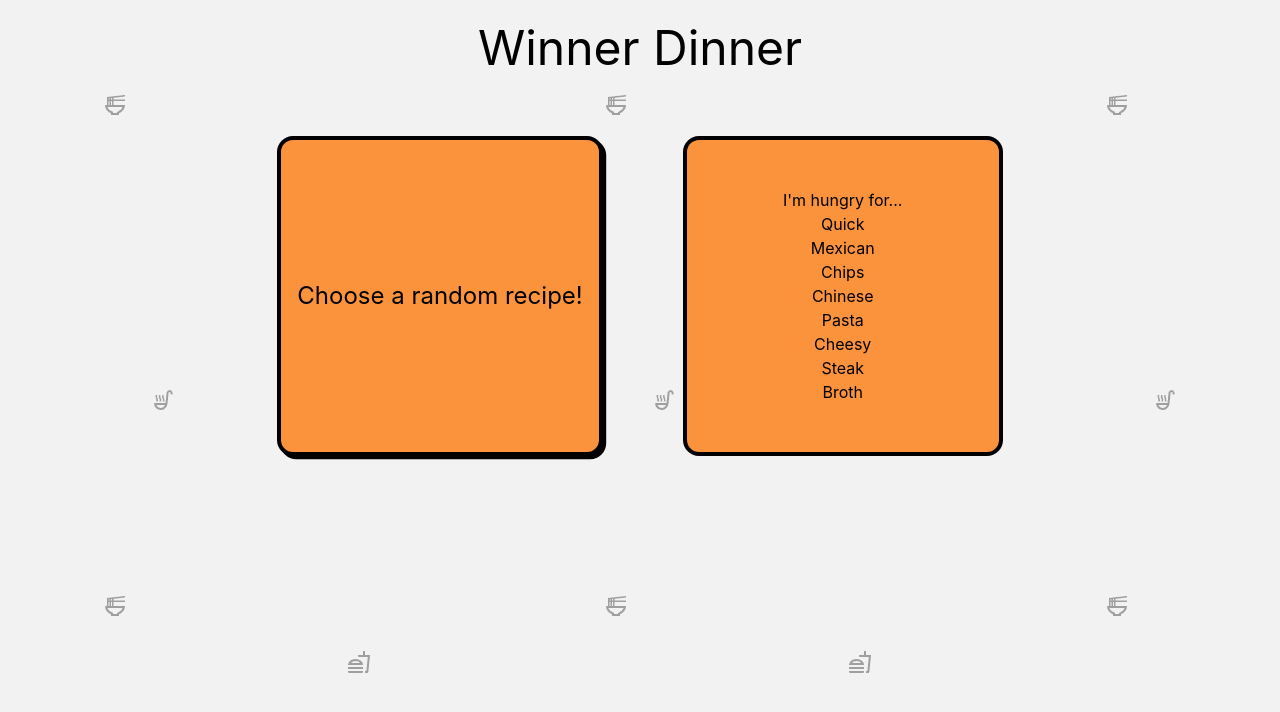
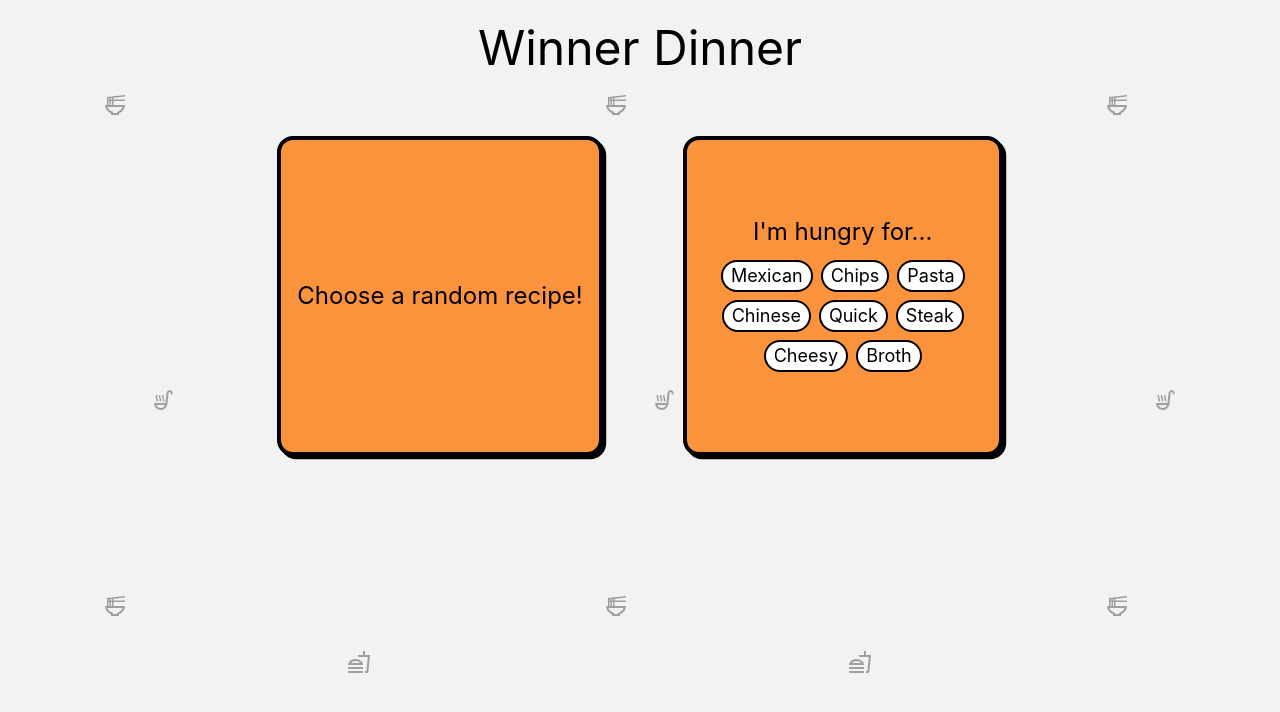
Before and after one commit to adamhale-exe/Winner-Dinner, a React (Create React App) app in the folder winner-dinner-app/: page / in a window 1280 px wide. Shown: the top 712 px of the page. Built offline with nearby package versions, Linux system fonts and the light colour scheme.

Commit message:
favicon and title fixed

```diff
--- a/winner-dinner-app/public/index.html
+++ b/winner-dinner-app/public/index.html
@@ -2,7 +2,7 @@
 <html lang="en">
   <head>
     <meta charset="utf-8" />
-    <link rel="icon" href="%PUBLIC_URL%/favicon.ico" />
+    <link rel="icon" href="%PUBLIC_URL%/logo33.png" />
     <meta name="viewport" content="width=device-width, initial-scale=1" />
     <meta name="theme-color" content="#000000" />
     <meta
@@ -24,7 +24,7 @@
       work correctly both with client-side routing and a non-root public URL.
       Learn how to configure a non-root public URL by running `npm run build`.
     -->
-    <title>React App</title>
+    <title>Winner Dinner</title>
   </head>
   <body>
     <noscript>You need to enable JavaScript to run this app.</noscript>
--- a/winner-dinner-app/src/components/RecipeChooseForm.jsx
+++ b/winner-dinner-app/src/components/RecipeChooseForm.jsx
@@ -1,24 +1,24 @@
 import TagButton from "./TagButton";
 
 const tagArr = [
-  "Quick",
   "Mexican",
   "Chips",
+  "Pasta",
   "Chinese",
-  "Pasta",
+  "Quick",
+  "Steak",
   "Cheesy",
-  "Steak",
   "Broth",
 ];
 
 export default function RecipeChooseForm() {
   return (
     <>
-      <div className="flex flex-col text-center justify-center rounded-2xl bg-orange-400 border-black border-4 mx-10 w-80 h-80">
-        <h2>I&apos;m hungry for...</h2>
+      <div className="flex flex-col text-center justify-center rounded-2xl shadow-block bg-orange-400 border-black border-4 mx-10 w-80 h-80">
+        <h2 className="text-2xl mb-2">I&apos;m hungry for...</h2>
         {/* dynamically create a list of buttons.
          these buttons are tags from the database that can be used to filter recipes on submit*/}
-        <ul>
+        <ul className="flex flex-wrap justify-center">
           {tagArr.map((i) => (
             <TagButton key={i} data={i} />
           ))}
--- a/winner-dinner-app/src/components/TagButton.jsx
+++ b/winner-dinner-app/src/components/TagButton.jsx
@@ -1,7 +1,7 @@
 export default function TagButton({ data }) {
   return (
     <li>
-      <button className="w-16 h-6 text-black">{data}</button>
+      <button className="text-lg bg-white border-2 border-black rounded-full px-2 m-1">{data}</button>
     </li>
   );
 }
```
Also changed, not shown: winner-dinner-app/public/logo33.png (added).
